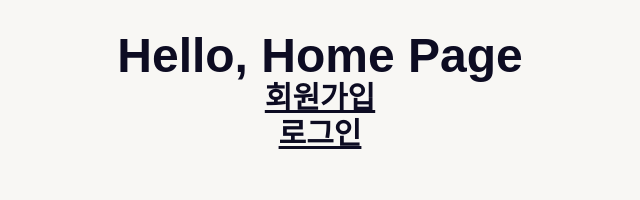
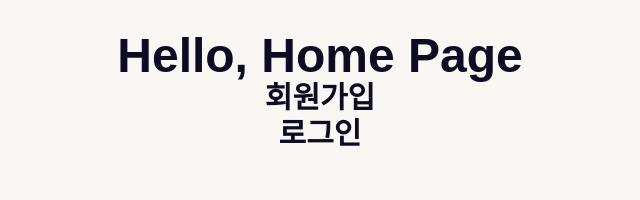
Before and after one commit to kimzeze/vite-typescript-register, a React (Vite) app: page / in a window 1280 px wide. Shown: the top 200 px of the page, without its empty margins (320-960 px from the left). Built offline with nearby package versions, Linux system fonts and the light colour scheme.

Commit message:
[✨기능] Link 컴포넌트 개발

```diff
--- a/src/components/Link.tsx
+++ b/src/components/Link.tsx
@@ -4,16 +4,16 @@ import { ReactNode } from 'react'
 interface LinkProps {
   path: string
   children?: ReactNode
-  // className?: string
+  className?: string
   onClick?: () => void
 }
 
-const Link = ({ path, children, onClick }: LinkProps) => {
+const Link = ({ className, path, children, onClick }: LinkProps) => {
   return (
     <ReactRouterLink
       to={path}
       onClick={onClick}
-      className="text-3xl font-bold underline"
+      className={`text-3xl font-bold ${className}`}
     >
       {children}
     </ReactRouterLink>
```
